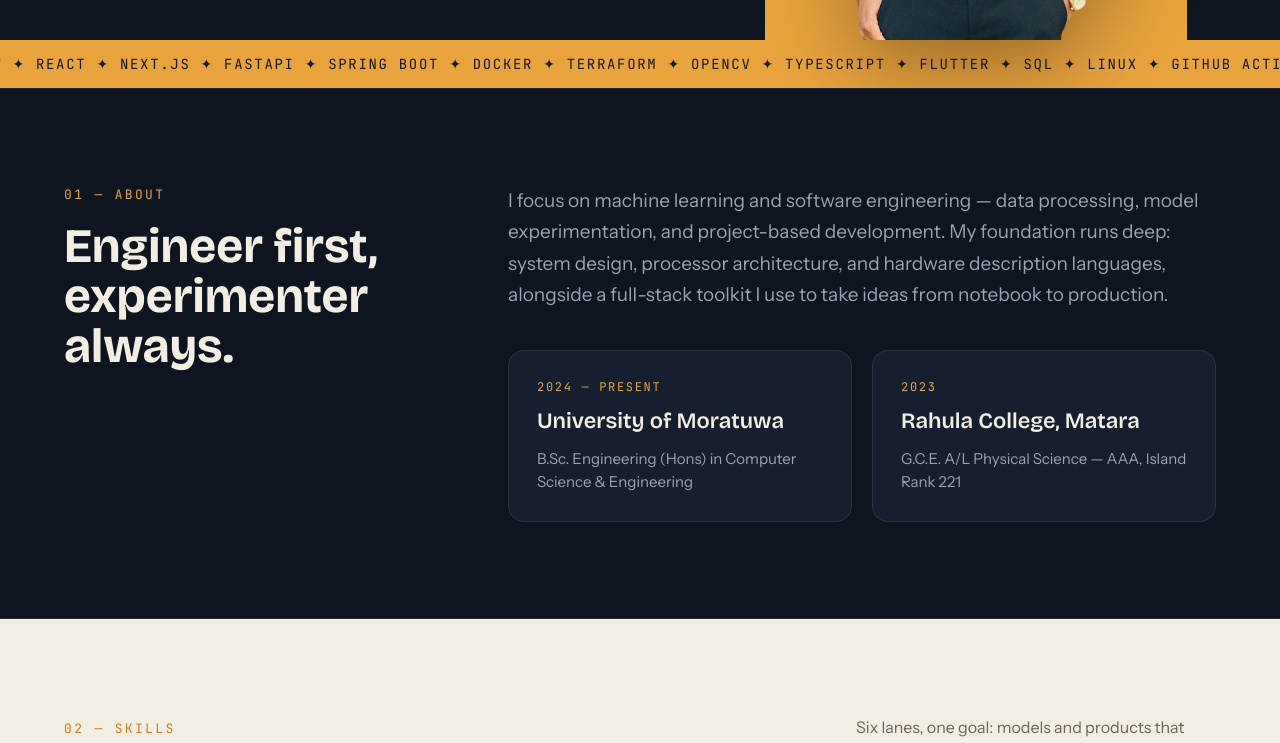
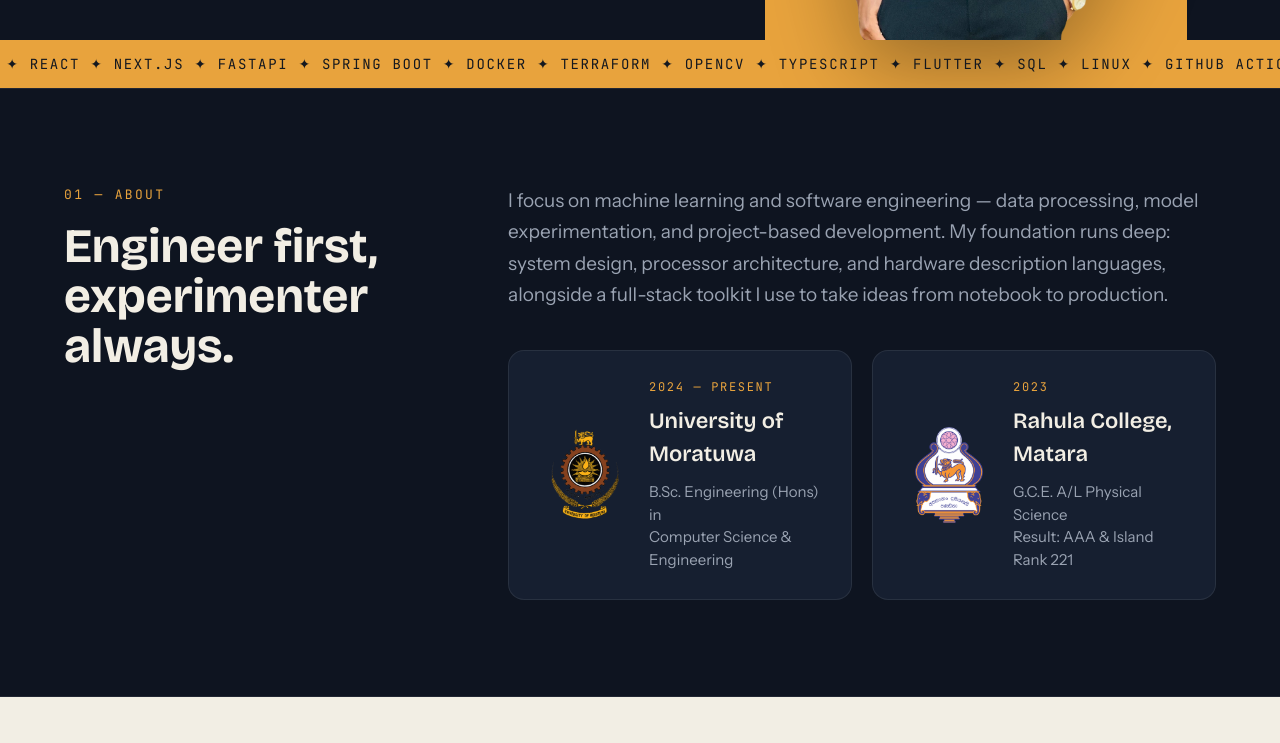
Before and after one commit to adLahiru/adLahiru.github.io, a React (Vite) app: page / in a window 1280 px wide. Shown: the part 732-1475 px from the top of the page. Built offline with nearby package versions, Linux system fonts and the light colour scheme.

Commit message:
Add logos to education entries and update About section layout

```diff
--- a/src/components/sections/About.tsx
+++ b/src/components/sections/About.tsx
@@ -22,12 +22,23 @@ export function About() {
           <div className="grid grid-cols-1 gap-4 sm:grid-cols-2 sm:gap-5">
             {about.education.map((edu, i) => (
               <Reveal key={edu.title} delay={0.15 + i * 0.08}>
-                <Card className="flex h-full flex-col gap-2.5 p-6 sm:p-7">
-                  <div className="font-mono text-xs tracking-[0.14em] text-amber">{edu.period}</div>
-                  <div className="font-display text-[19px] font-semibold text-cream sm:text-[22px]">
-                    {edu.title}
+                <Card className="flex h-full items-center gap-4 p-6 sm:p-7">
+                  {edu.logo && (
+                    <img
+                      src={edu.logo}
+                      alt=""
+                      className="h-20 w-20 shrink-0 object-contain sm:h-24 sm:w-24"
+                    />
+                  )}
+                  <div className="flex flex-col gap-2.5">
+                    <div className="font-mono text-xs tracking-[0.14em] text-amber">{edu.period}</div>
+                    <div className="font-display text-[19px] font-semibold text-cream sm:text-[22px]">
+                      {edu.title}
+                    </div>
+                    <div className="whitespace-pre-line text-sm leading-[1.5] text-muted sm:text-[15px]">
+                      {edu.detail}
+                    </div>
                   </div>
-                  <div className="text-sm leading-[1.5] text-muted sm:text-[15px]">{edu.detail}</div>
                 </Card>
               </Reveal>
             ))}
--- a/src/data/content.ts
+++ b/src/data/content.ts
@@ -7,6 +7,8 @@ import type {
   Project,
   Award,
 } from './types';
+import uomLogo from '../assets/uom-logo.png';
+import rahulaLogo from '../assets/rahula-college-logo.png';
 
 export const nav: NavLink[] = [
   { label: 'About', href: '#about' },
@@ -48,12 +50,14 @@ export const about = {
     {
       period: '2024 — PRESENT',
       title: 'University of Moratuwa',
-      detail: 'B.Sc. Engineering (Hons) in Computer Science & Engineering',
+      detail: 'B.Sc. Engineering (Hons) in\nComputer Science & Engineering',
+      logo: uomLogo,
     },
     {
       period: '2023',
       title: 'Rahula College, Matara',
-      detail: 'G.C.E. A/L Physical Science — AAA, Island Rank 221',
+      detail: 'G.C.E. A/L Physical Science\nResult: AAA & Island Rank 221',
+      logo: rahulaLogo,
     },
   ] as EducationEntry[],
 };
--- a/src/data/types.ts
+++ b/src/data/types.ts
@@ -11,6 +11,7 @@ export interface EducationEntry {
   period: string;
   title: string;
   detail: string;
+  logo?: string;
 }
 
 export interface SkillGroup {
```
Also changed, not shown: src/assets/rahula-college-logo.png (added), src/assets/uom-logo.png (added).
